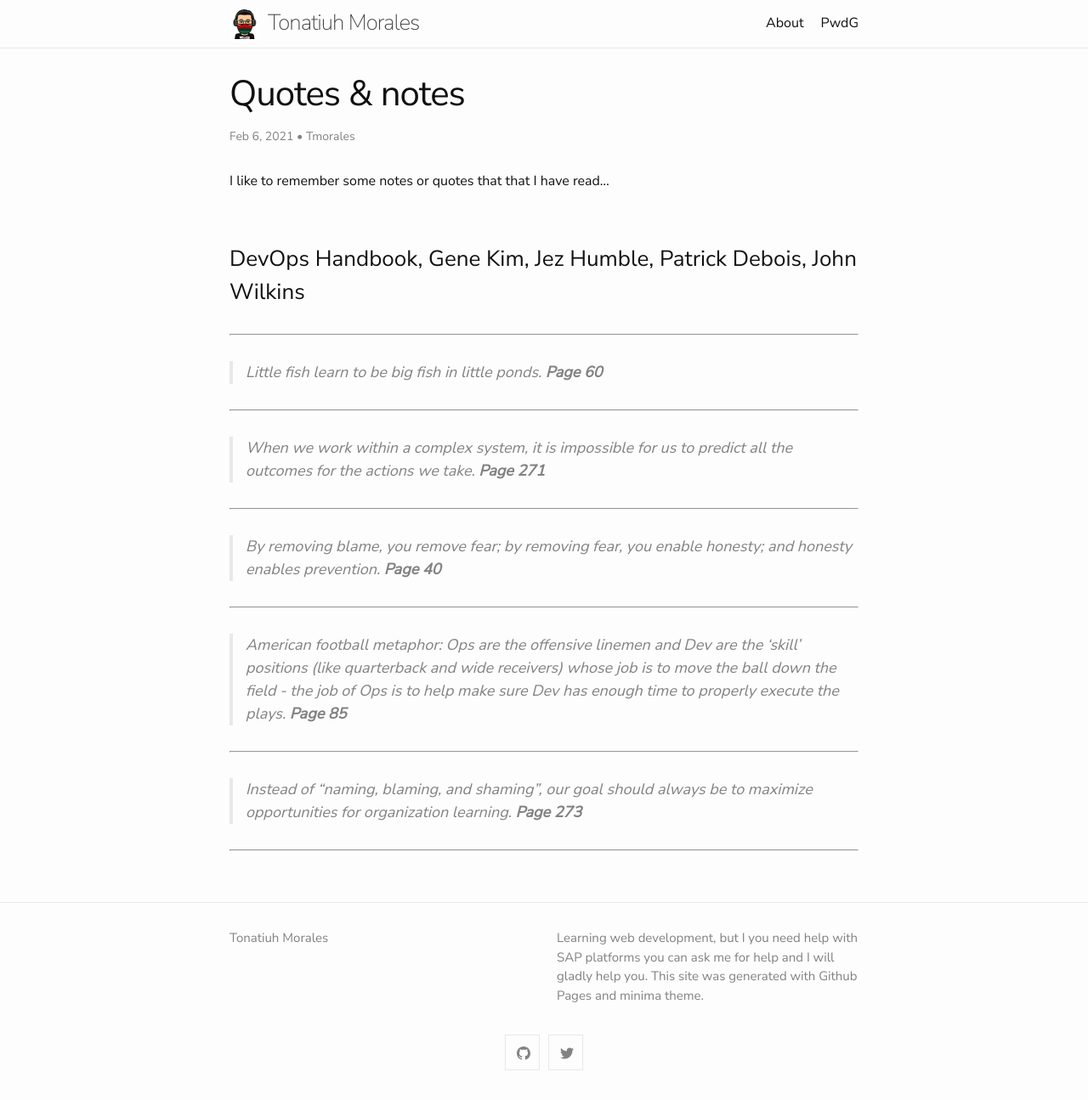
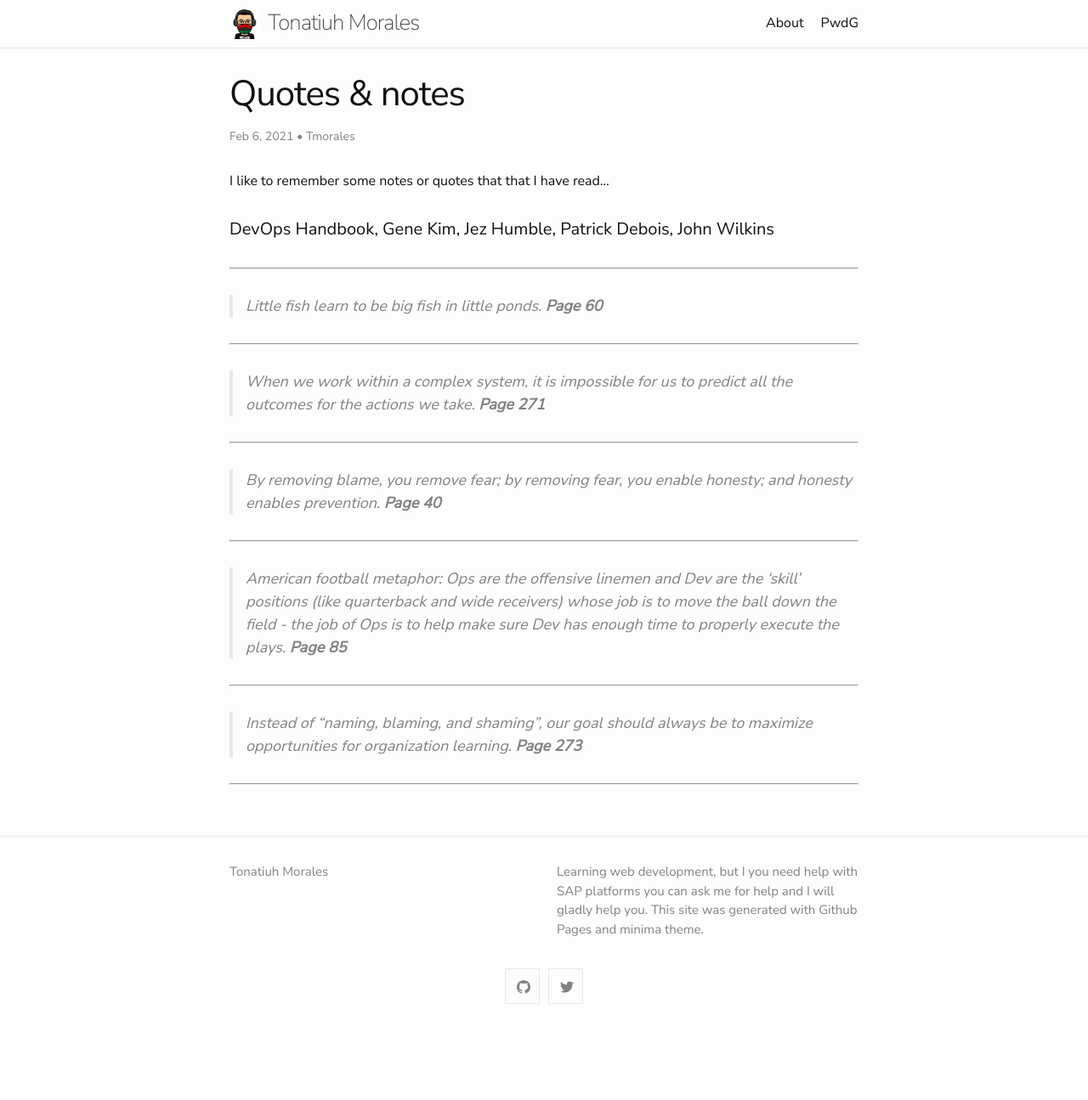
Before and after one commit to blackc0mb/blackc0mb.github.io, a Jekyll site: the page built from _posts/2021-02-06-quotes.md, in a window 1280 px wide. Shown: the whole page at 85% size. Built offline with Jekyll 4.4.1, drawn with Linux system fonts in a browser that asks for light colours; after the commit the page ends 1217 px from its top, so only the background shows below that.

```diff
--- a/_posts/2021-02-06-quotes.md
+++ b/_posts/2021-02-06-quotes.md
@@ -7,7 +7,7 @@ tag: quotes
 
 I like to remember some notes or quotes that that I have read...
 
-### DevOps Handbook, Gene Kim, Jez Humble, Patrick Debois, John Wilkins
+#### DevOps Handbook, Gene Kim, Jez Humble, Patrick Debois, John Wilkins
 ---
 > Little fish learn to be big fish in little ponds. **Page 60**
 
```
